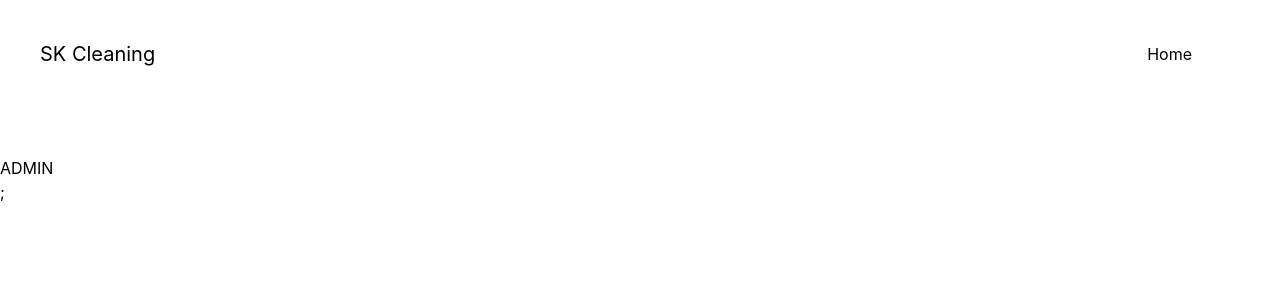
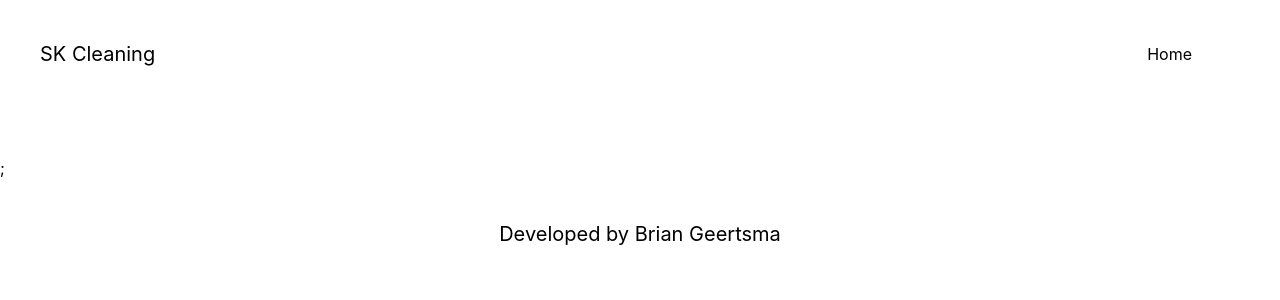
Before and after one commit to brian-gee/blue-water-pools, a Next.js app: page /admin in a window 1280 px wide. Shown: the top 300 px of the page. Built offline with nearby package versions, Linux system fonts and the light colour scheme; no server answers.

Commit message:
add global footer component, update firebase functions

```diff
--- /dev/null
+++ b/components/footer.tsx
@@ -0,0 +1,9 @@
+export default function Footer() {
+  return (
+    <footer className="flex justify-center p-10 text-xl">
+      <a href="https://briang.xyz" target="_blank" rel="noopener noreferrer">
+        Developed by Brian Geertsma
+      </a>
+    </footer>
+  );
+}
--- a/components/layout.tsx
+++ b/components/layout.tsx
@@ -1,12 +1,12 @@
 import Nav from "./nav";
-// import Footer from './footer';
+import Footer from "./footer";
 
 export default function Layout({ children }) {
   return (
     <div>
       <Nav />
       <main>{children}</main>
-      {/* <Footer /> */}
+      <Footer />
     </div>
   );
 }
--- a/firebase/init.tsx
+++ b/firebase/init.tsx
@@ -26,14 +26,6 @@ export const app = initializeApp(firebaseConfig);
 export const db = getFirestore(app);
 export const customerRef = collection(db, "customers");
 
-// // Get customers
-// export const getCustomer = async () => {
-//   const querySnapshot = await getDocs(collection(db, "customers"));
-//   querySnapshot.forEach((doc) => {
-//     return `${doc.id} => ${doc.data().firstName}`;
-//   });
-// };
-
 // Add customer
 export const addCustomer = (
   firstName: string,
@@ -52,7 +44,7 @@ export const addCustomer = (
 };
 
 // // Delete customer
-// export const deleteCustomer = (id: string) => {
-//   const customerRef = doc(db, "customers", id);
-//   deleteDoc(customerRef);
-// };
+export const deleteCustomer = (id: string) => {
+  const customerRef = doc(db, "customers", id);
+  deleteDoc(customerRef);
+};
--- a/pages/admin.tsx
+++ b/pages/admin.tsx
@@ -1,7 +1,5 @@
+import { addCustomer } from "../firebase/init";
+
 export default function Admin() {
-  return (
-    <div>
-      <h1>ADMIN</h1>
-    </div>
-  );
+  return <div></div>;
 }
--- a/pages/index.tsx
+++ b/pages/index.tsx
@@ -16,7 +16,6 @@ export default function Home() {
 
   return (
     <div className="">
-      {/* Header */}
       <Head>
         <title>SK Cleaning</title>
         <meta
@@ -26,21 +25,9 @@ export default function Home() {
         <link rel="icon" href="../public/favicon.ico" />
       </Head>
 
-      {/* Body */}
       <main className="px-10 h-screen">
         <div className="p-10">{user ? <Table /> : <SignIn />}</div>
       </main>
-
-      {/* Footer */}
-      <footer className="flex justify-center p-10 text-xl">
-        <a
-          href="https://vercel.com?utm_source=create-next-app&utm_medium=default-template&utm_campaign=create-next-app"
-          target="_blank"
-          rel="noopener noreferrer"
-        >
-          Developed by Brian Geertsma
-        </a>
-      </footer>
     </div>
   );
 }
```
